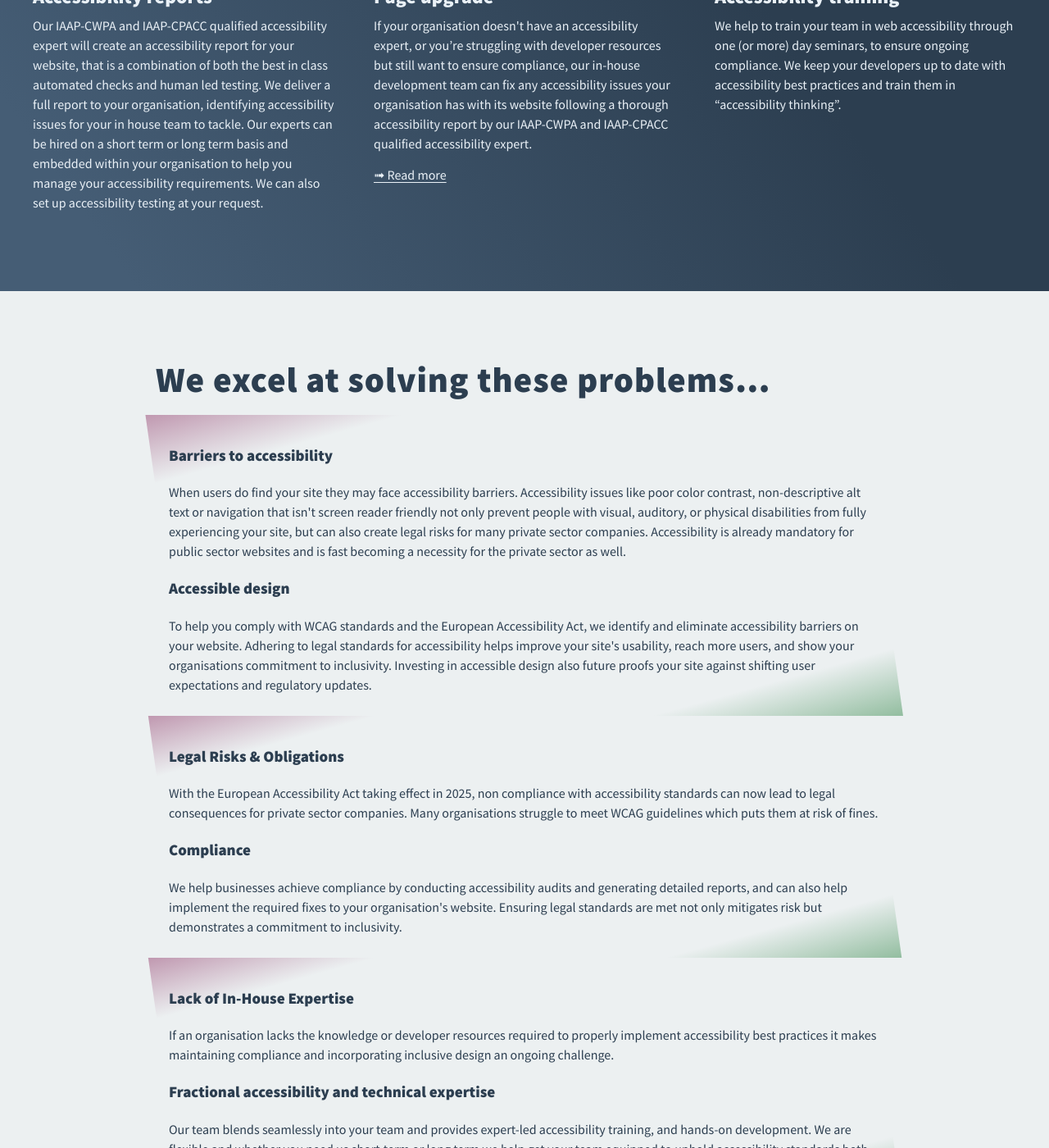
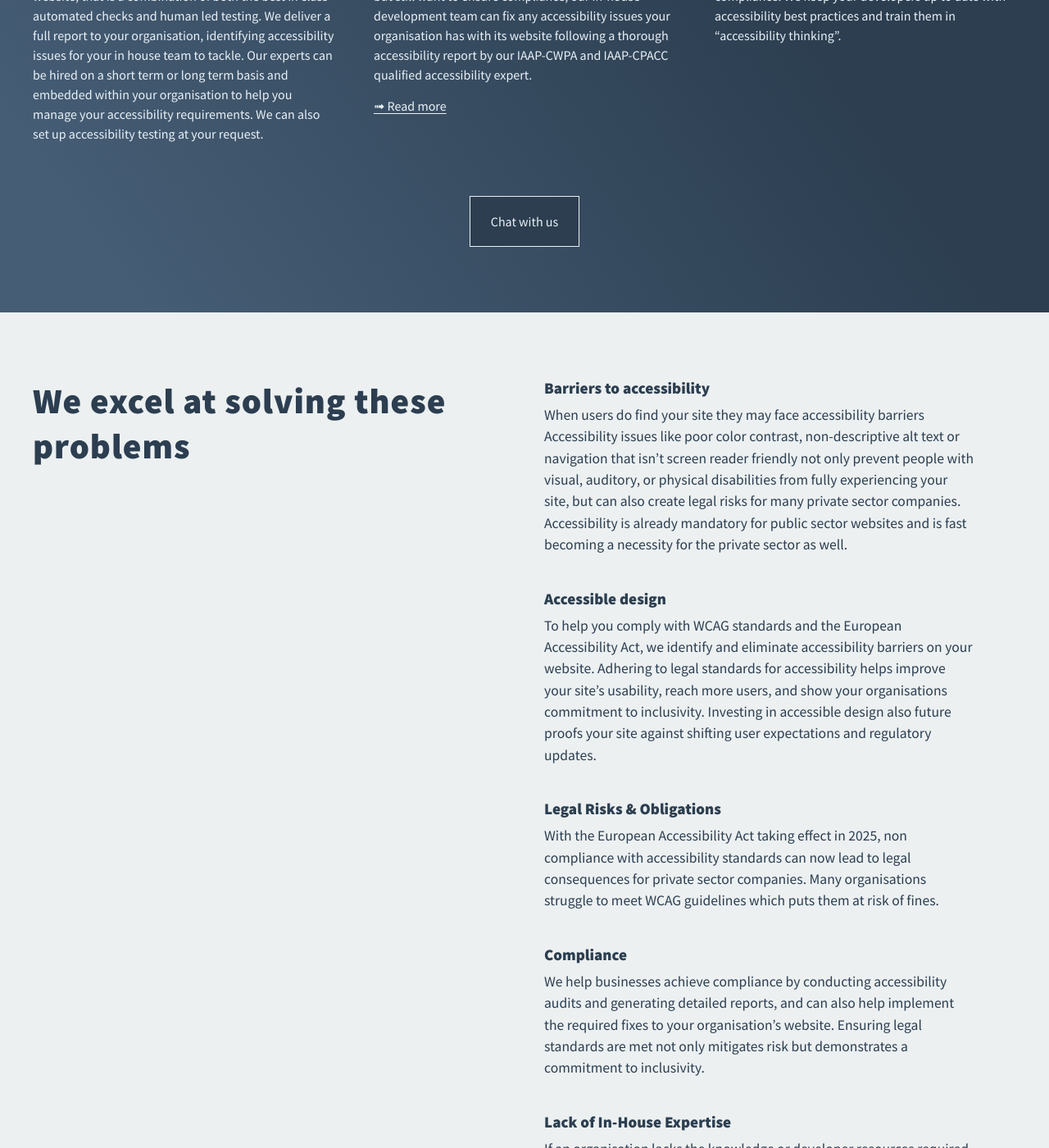
Before and after one commit to derangeddk/deranged.dk, a Jekyll site: the page built from accessibility/index.html, in a window 1280 px wide and 1400 px high, scrolled down 2620 px. Shown: the whole window at 82% size. Built offline with Jekyll 4.4.1, drawn with Linux system fonts in a browser that asks for light colours; comment, search, counter and statistics services are not loaded; some of the changed text lies outside the part shown.

Commit message:
WIP alligning alayout of the en version of accesibility page

```diff
--- a/accessibility/index.html
+++ b/accessibility/index.html
@@ -7,6 +7,32 @@ services:
   - page-upgrade
   - accessibility-training
 sitemap_include: 'yes'
+questions:
+  - question: "Barriers to accessibility"
+    answer: |
+      When users do find your site they may face accessibility barriers
+      Accessibility issues like poor color contrast, non-descriptive alt text or navigation that isn't screen reader friendly not only prevent people with visual, auditory, or physical disabilities from fully experiencing your site, but can also create legal risks for many private sector companies.
+      Accessibility is already mandatory for public sector websites and is fast becoming a necessity for the private sector as well.
+  - question: "Accessible design"
+    answer: |
+      To help you comply with WCAG standards and the European Accessibility Act, we identify and eliminate accessibility barriers on your website.
+      Adhering to legal standards for accessibility helps improve your site's usability, reach more users, and show your organisations commitment to inclusivity.
+      Investing in accessible design also future proofs your site against shifting user expectations and regulatory updates.
+  - question: "Legal Risks & Obligations"
+    answer: |
+      With the European Accessibility Act taking effect in 2025, non compliance with accessibility standards can now lead to legal consequences for private sector companies.
+      Many organisations struggle to meet WCAG guidelines which puts them at risk of fines.
+  - question: "Compliance"
+    answer: |
+      We help businesses achieve compliance by conducting accessibility audits and generating detailed reports, and can also help implement the required fixes to your organisation's website.
+      Ensuring legal standards are met not only mitigates risk but demonstrates a commitment to inclusivity.
+  - question: "Lack of In-House Expertise"
+    answer: |
+      If an organisation lacks the knowledge or developer resources required to properly implement accessibility best practices it makes maintaining compliance and incorporating inclusive design an ongoing challenge.
+  - question: "Fractional accessibility and technical expertise"
+    answer: |
+      Our team blends seamlessly into your team and provides expert-led accessibility training, and hands-on development.
+      We are flexible and whether you need us short-term or long term we help get your team equipped to uphold accessibility standards both now and in the future.
 ---
 
 {% include overlay_nav.html %}
@@ -33,11 +59,11 @@ sitemap_include: 'yes'
   </div>
 </section>
 
-<main>
+<main id="first-content">
   <section class="content">
       <div class="content__container">
         <div class="section__heading">
-          <h3 class="section__heading-title" id="first-content">What is  Accessibility</h3>
+          What is  Accessibility?
         </div>
         <div class="section__text">
           <p>
@@ -50,14 +76,16 @@ sitemap_include: 'yes'
             Our goal is to help you create digital environments that allow everyone to thrive, by removing barriers, ensuring no users are left behind, and ensuring compliance within the web accessibility landscape.
           </p>
         </div>
-        <div class="section-button-middle">
-          <a class="button" href="#contact">Start the conversation</a>
+        <div>
+            <a href="/posts/2025-05-09-tilgængelighedsloven-for-den-private-sektor">
+                ➟  Read more about the Accessibility Act for the Private Sector (in Danish)
+            </a>
         </div>
       </div>
     </section>
 
-    <section class="content content content--blue">
-      <div class="content__container" id="services">
+    <section class="content content--blue">
+      <div class="content__container">
         <h2 class="section__heading">
           Your Accessibility team
         </h2>
@@ -78,11 +106,20 @@ sitemap_include: 'yes'
             deranged is also a development house, so in addition to providing upskilling and "diagnostics" in web accessibility, we can also offer you the option of having our development team solve your accessibility issues for you! Our development team can assist you whether it's an existing solution that needs fixing or if you need something new developed that complies with the Accessibility Act (for the private sector) or the Web Accessibility Act (for the public sector). We can also help you fix accessibility issues that you've become aware of through other means, such as automated testing tools or a monitoring report.
           </p>
         </div>
+        <div class="section__cta section__cta--no-margin-top">
+            <a class="button" href="#services">
+            Check out our web accessibility services
+            </a>
+            <a href="/the-team/">
+            ➟ Meet the entire deranged team
+            </a>
+        </div>
       </div>
     </section>
+
     <section class="content">
       <div class="content__container">
-        <h2 class="section__heading">Why Accessibility Matters</h3>
+        <h2 class="section__heading">Why Accessibility Matters</h2>
         <div class="section__text">
           <p>
             ➟  Accessibility is not just a legal requirement, it&#8217;s a moral imperative. By making your website accessible, you&#8217;re not only complying with regulations but also demonstrating your commitment to inclusivity and social responsibility. An accessible website ensures that everyone, regardless of their abilities, can access and benefit from your content and services.
@@ -93,7 +130,8 @@ sitemap_include: 'yes'
         </div>
       </div>
     </section>
-    <section class="content content--blue">
+
+    <section class="content content--blue" id="services">
       <div class="content__container content__container--wide">
         <h2 class="section__heading section__heading--light section__heading--extra-margin-bottom">
           Our Accessibility Services
@@ -119,53 +157,33 @@ sitemap_include: 'yes'
             {% endfor %}
           {% endfor %}
         </div>
+        <div class="section__cta section__cta--centered section__cta--extra-margin-top">
+            <a class="button" href="#contact">
+                Chat with us
+            </a>
+        </div>
       </div>
     </section>
 
     <section class="content">
-      <div class="content__container">
-        <h2 class="section__heading">We excel at solving these problems…</h2>
-      <div>
-        <div class="revops-section__problem">
-          <h4>Barriers to accessibility</h4>
-          <p>
-            When users do find your site they may face accessibility barriers. Accessibility issues like poor color contrast, non-descriptive alt text or navigation that isn't screen reader friendly not only prevent people with visual, auditory, or physical disabilities from fully experiencing your site, but can also create legal risks for many private sector companies. Accessibility is already mandatory for public sector websites and is fast becoming a necessity for the private sector as well.
-          </p>
-        </div>
-        <div class="revops-section__solution">
-          <h4>Accessible design</h4>
-          <p>
-            To help you comply with WCAG standards and the European Accessibility Act, we identify and eliminate accessibility barriers on your website. Adhering to legal standards for accessibility helps improve your site's usability, reach more users, and show your organisations commitment to inclusivity. Investing in accessible design also future proofs your site against shifting user expectations and regulatory updates.
-          </p>
-        </div>
-        <div class="revops-section__problem">
-          <h4>Legal Risks & Obligations</h4>
-          <p>
-            With the European Accessibility Act taking effect in 2025, non compliance with accessibility standards can now lead to legal consequences for private sector companies. Many organisations struggle to meet WCAG guidelines which puts them at risk of fines.
-          </p>
-        </div>
-        <div class="revops-section__solution">
-          <h4>Compliance</h4>
-          <p>
-            We help businesses achieve compliance by conducting accessibility audits and generating detailed reports, and can also help implement the required fixes to your organisation's website. Ensuring legal standards are met not only mitigates risk but demonstrates a commitment to inclusivity.
-          </p>
-        </div>
-        <div class="revops-section__problem">
-          <h4>Lack of In-House Expertise</h4>
-          <p>
-            If an organisation lacks the knowledge or developer resources required to properly implement accessibility best practices it makes maintaining compliance and incorporating inclusive design an ongoing challenge.
-          </p>
-        </div>
-        <div class="revops-section__solution">
-          <h4>Fractional accessibility and technical expertise</h3>
-          <p>
-            Our team blends seamlessly into your team and provides expert-led accessibility training, and hands-on development. We are flexible and whether you need us short-term or long term we help get your team equipped to uphold accessibility standards both now and in the future.
-          </p>
+      <div class="content__container content__container--wide">
+        <div class="solution-list">
+            <h2 class="section__heading">We excel at solving these problems</h2>
+            <div class="solution-list__item">
+                {% for qa in page.questions %}
+                <div>
+                    <h3 class="solution-list__question">
+                        {{ qa.question }}
+                    </h3>
+                    <div class="solution-list__answer">
+                        {{ qa.answer | markdownify }}
+                    </div>
+                </div>
+                {% endfor %}
+            </div>
         </div>
       </div>
   </section>
 </main>
 
-{% include team-and-smv-digital.html %}
-
 {% include get_a_quote.html subject='Quote request' %}
```
